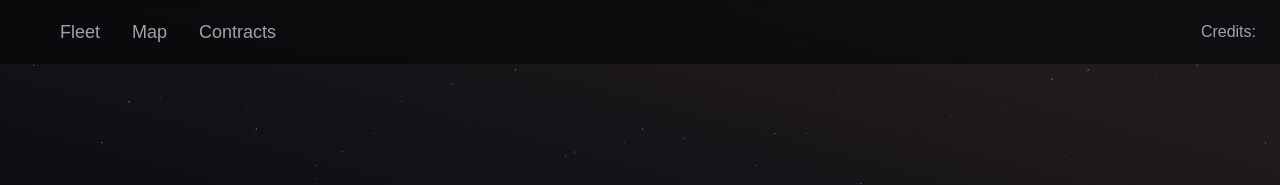
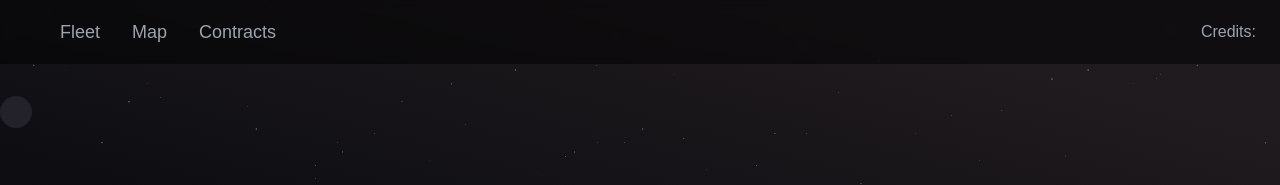
Before and after one commit to connor-jensen/spacetraders-client, a Next.js app: page /systems/1 in a window 1280 px wide. Shown: the top 185 px of the page. Built offline with nearby package versions, Linux system fonts and the light colour scheme.

Commit message:
add timers context and timers work in progress

```diff
--- a/app/globals.css
+++ b/app/globals.css
@@ -79,6 +79,12 @@ p, h1, h2, h3, h4, h5, h6 {
 
 .text-default {
   color: hsl(270deg, 3%, 80%);
+}
+
+.conic-progress {
+  /* background: conic-gradient(hsl(--foreground) 216deg hsl(--background) 0deg); */
+  background: conic-gradient(hsl(var(--secondary)) var(--progress), hsl(var(--background)) 0deg);;
+
 }
 
 @tailwind base;
--- a/app/layout.tsx
+++ b/app/layout.tsx
@@ -1,6 +1,7 @@
 import { Providers } from "@/components/providers";
 import "./globals.css";
 import Header from "@/components/Header/Header";
+import RadialProgress from "@/components/ui/radialProgress";
 
 export const metadata = {
   title: "Create Next App",
@@ -17,6 +18,9 @@ export default function RootLayout({
       <body>
         <Providers>
           <Header />
+          <div className="fixed top-24 left-0">
+            <RadialProgress seconds={5}/>
+          </div>
           <div className="p-8">
           {children}
           </div>
--- a/app/systems/[system]/page.tsx
+++ b/app/systems/[system]/page.tsx
@@ -221,7 +221,7 @@ function SendShipGroup({
           <DropdownMenuSubContent>
             {shipGroup.length > 0 &&
               shipGroup.map((ship) => (
-                <SendShipItem ship={ship} destinationWaypoint={destinationWaypoint}/>
+                <SendShipItem key={ship.symbol} ship={ship} destinationWaypoint={destinationWaypoint}/>
               ))}
           </DropdownMenuSubContent>
         </DropdownMenuPortal>
--- a/components/providers.tsx
+++ b/components/providers.tsx
@@ -1,12 +1,29 @@
-'use client'
+"use client";
 import { QueryClient, QueryClientProvider } from "@tanstack/react-query";
+import { useState, createContext, useContext } from "react";
 
-const queryClient = new QueryClient()
+const queryClient = new QueryClient();
 
-export function Providers({children}: {children: React.ReactNode}) {
+type TimersContextType = {
+  times: number[] | null,
+  changeTimes: (arg: number[]) => void
+}
+const TimersContext = createContext<TimersContextType | undefined>(undefined)
+export const useRadialTimersContext = () => useContext(TimersContext) as TimersContextType
+
+
+
+export function Providers({ children }: { children: React.ReactNode }) {
+  const [times, setTimes] = useState<TimersContextType['times']>(null);
+  const changeTimes: TimersContextType['changeTimes'] = (newTimes) => {
+    setTimes(newTimes);
+  }
+
   return (
     <QueryClientProvider client={queryClient}>
-      {children}
+      <TimersContext.Provider value={{times, changeTimes}}>
+        {children}
+      </TimersContext.Provider>
     </QueryClientProvider>
-  )
+  );
 }
--- /dev/null
+++ b/components/ui/radialProgress.tsx
@@ -0,0 +1,31 @@
+"use client"
+import { useEffect, useState } from "react";
+
+export default function RadialProgress({seconds} : { seconds: number}) {
+
+  const [timeRemaining, setTimeRemaining] = useState(seconds)
+
+  const progress = (timeRemaining / seconds) * 360;
+
+  useEffect(() => {
+    const intervalId = window.setInterval(() => {
+      if (timeRemaining > 0) {
+        setTimeRemaining(t => t - 0.25)
+      }
+    }, 250)
+
+    return () => {
+      window.clearInterval(intervalId)
+    }
+  }, [timeRemaining])
+
+  return (
+    <div style={{ '--progress': `${progress}deg`} as React.CSSProperties}>
+      <div className="rounded-full h-8 w-8 bg-background flex items-center justify-center">
+        <div className="rounded-full h-6 w-6 conic-progress flex items-center justify-center">
+          <div className="rounded-full h-5 w-5 bg-background"></div>
+        </div>
+      </div>
+    </div>
+  );
+}
```
